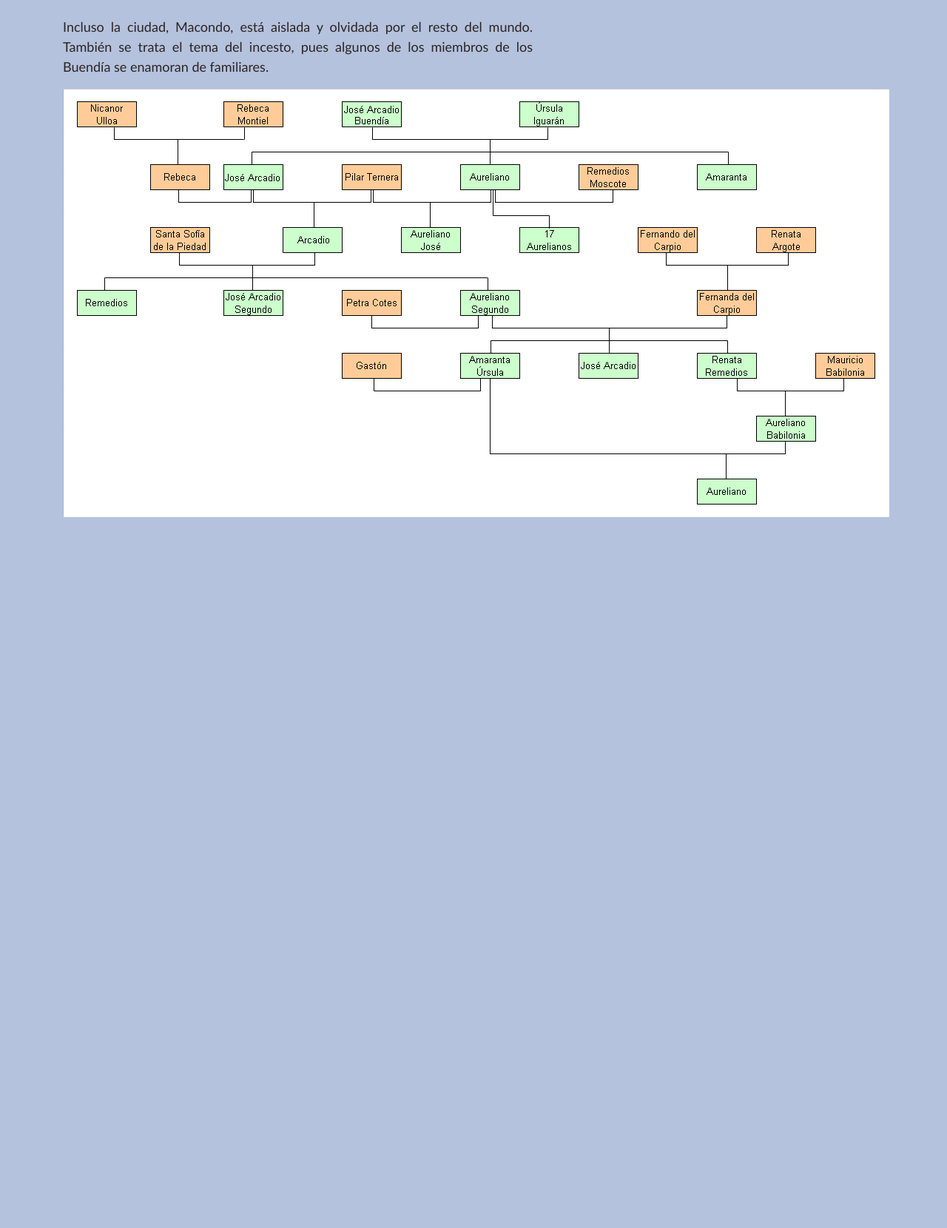
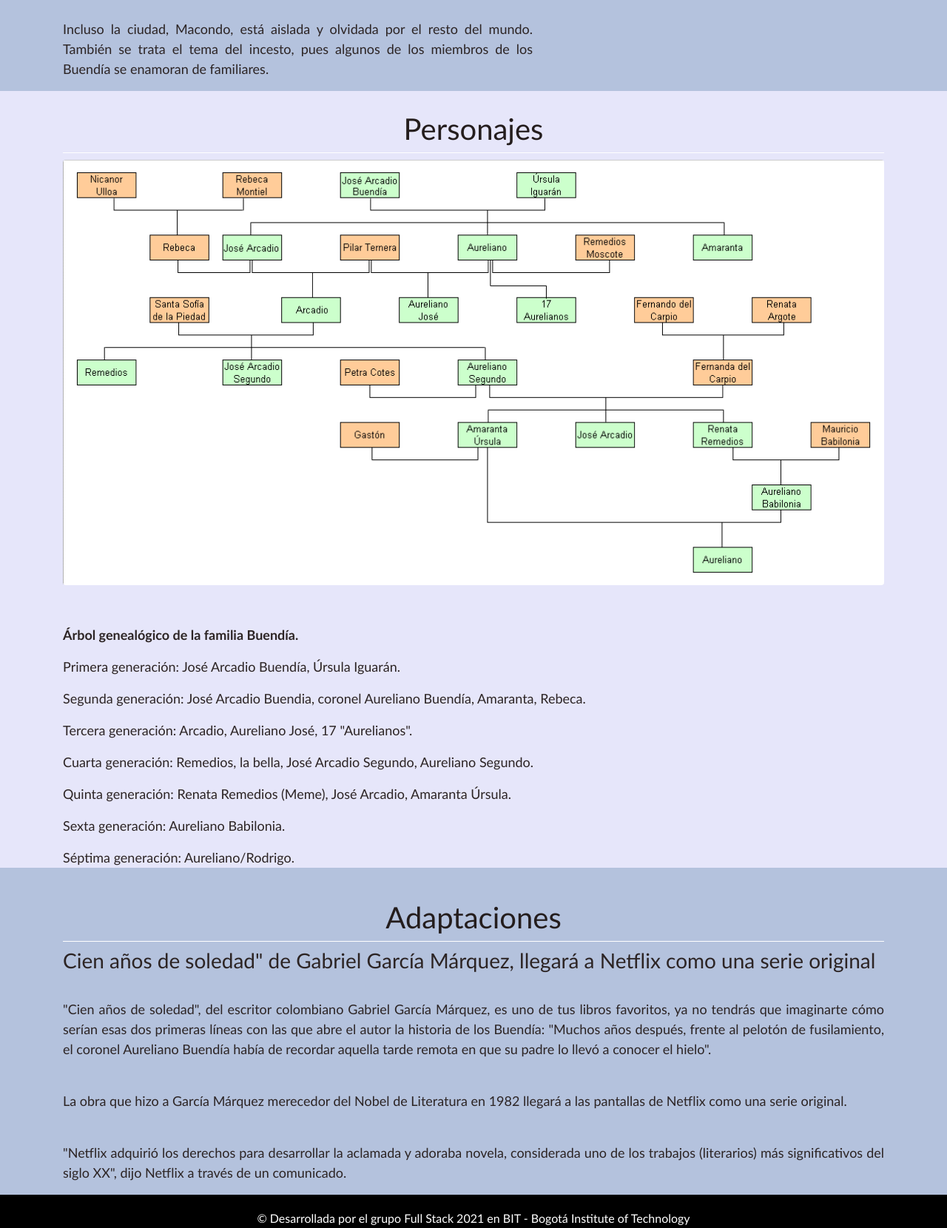
Before and after one commit to JuanDavidDaza/trabajo_Js, a plain HTML site: page obra.html in a window 1280 px wide. Shown: the part 1140-2800 px from the top of the page at 74% size. Before the commit the page ends 1839 px from the top, so only its background shows below. Drawn offline with nearby package versions, Linux system fonts and the light colour scheme.

Commit message:
ajustes en el css y en obra.html

```diff
--- a/css/style.css
+++ b/css/style.css
@@ -124,22 +124,40 @@ footer {
   text-align: justify;
   font-size: 18px;
 }
-#descripcion h1{
+#descripcion h1 {
   color: rgb(36, 29, 29);
   text-align: center;
 }
 hr {
   border: 0 none #ffffff;
-  border-top: 1px solid #d3bdbd;
-  height: 1px;
+  border-top: 1px solid #ffffff;
+  height: 4px;
   margin: 5px 0;
   display: block;
   clear: both;
+  font-size: 15px;
 }
 
 #personajes {
+  background-color: #E6E6FA;
+  color: rgb(44, 36, 36);
+  text-align: justify;
+  font-size: 18px;
+}
+
+#personajes h1 {
+  color: rgb(36, 29, 29);
+  text-align: center;
+}
+
+#adaptaciones {
   background-color: rgb(180, 194, 221);
   color: rgb(44, 36, 36);
   text-align: justify;
   font-size: 18px;
 }
+
+#adaptaciones h1 {
+  color: rgb(36, 29, 29);
+  text-align: center;
+}
--- a/obra.html
+++ b/obra.html
@@ -7,6 +7,7 @@
     <meta name="viewport" content="width=device-width, initial-scale=1.0">
     <link rel="stylesheet" href="https://cdn.jsdelivr.net/npm/bootstrap@4.6.0/dist/css/bootstrap.min.css">
     <link rel="stylesheet" href="./css/style.css" />
+    <link rel="stylesheet" href="https://unpkg.com/aos@next/dist/aos.css" />
 
     <title>Obra - Cien Años de Soledad - Gabriel Garcia Marquez</title>
 </head>
@@ -34,14 +35,14 @@
             </table>
         </div>
     </div>
-    <div class="banner">
+    <div class="banner" data-aos="fade-down">
         <h1>
             GABRIEL <br />
             GARCÍA <br />
             MÁRQUEZ
         </h1>
     </div>
-    <div id="descripcion">
+    <div id="descripcion" data-aos="fade-down">
         <div class="container">
             <div class="row">
                 <div class="col-md-7">
@@ -77,22 +78,63 @@
                     <br>
                     <br>
                     <br>
-                    <img src="./img/cien-anos-de-soledad-6.jpg" alt="">
+                    <img src="./img/cien-anos-de-soledad-6.jpg" class="rounded mx-auto d-block" alt="">
                 </div>
             </div>
 
         </div>
     </div>
-    <div id="personajes">
+    <div id="personajes" data-aos="fade-down">
         <div class="container">
-            <img src="./img/personajes.gif" alt="">
+            <br>
+            <h1>Personajes</h1>
+            <hr>
+
+            <img src="./img/personajes.gif" class="img-fluid rounded mx-auto d-block" alt="">
+            <br>
+            <br>
+            <p><strong>Árbol genealógico de la familia Buendía.</strong></p>
+            <p>Primera generación: José Arcadio Buendía, Úrsula Iguarán.</p>
+            <p>Segunda generación: José Arcadio Buendia, coronel Aureliano Buendía, Amaranta, Rebeca.</p>
+            <p>Tercera generación: Arcadio, Aureliano José, 17 "Aurelianos".</p>
+            <p>Cuarta generación: Remedios, la bella, José Arcadio Segundo, Aureliano Segundo.</p>
+            <p>Quinta generación: Renata Remedios (Meme), José Arcadio, Amaranta Úrsula.</p>
+            <p>Sexta generación: Aureliano Babilonia.</p>
+            <p>Séptima generación: Aureliano/Rodrigo.</p>
         </div>
     </div>
 
+    <div id="adaptaciones" data-aos="fade-down">
+        <div class="container">
+            <br>
+            <h1>Adaptaciones</h1>
+            <hr>
+            <h3>Cien años de soledad" de Gabriel García Márquez, llegará a Netflix como una serie original</h3>
+            <br>
+            <p>"Cien años de soledad", del escritor colombiano Gabriel García Márquez, es uno de tus libros favoritos,
+                ya no tendrás que imaginarte cómo serían esas dos primeras líneas con las que abre el autor la historia
+                de los Buendía: "Muchos años después, frente al pelotón de fusilamiento, el coronel Aureliano Buendía
+                había de recordar aquella tarde remota en que su padre lo llevó a conocer el hielo".</p><br>
+            <p>La obra que hizo a García Márquez merecedor del Nobel de Literatura en 1982 llegará a las pantallas de
+                Netflix como una serie original.</p><br>
+            <p>"Netflix adquirió los derechos para desarrollar la aclamada y adoraba novela, considerada uno de los
+                trabajos (literarios) más significativos del siglo XX", dijo Netflix a través de un comunicado.</p>
+        </div>
+    </div>
 
+    <!-- inicio footer -->
+    <footer>
+        &copy; Desarrollada por el grupo Full Stack 2021 en BIT -
+        Bogotá Institute of Technology
+    </footer>
+    <!-- fin footer-->
 
 </body>
-<script src="js/index.js"></script>
+<script src="./js/index.js"></script>
+<script src="https://unpkg.com/aos@next/dist/aos.js"></script>
+<script>
+    AOS.init();
+</script>
 <script src="https://code.jquery.com/jquery-3.5.1.slim.min.js"></script>
 <script src="https://cdn.jsdelivr.net/npm/bootstrap@4.6.0/dist/js/bootstrap.bundle.min.js"></script>
 
```
Also changed, not shown: img/ggm_display_1200w.jpg (added).
